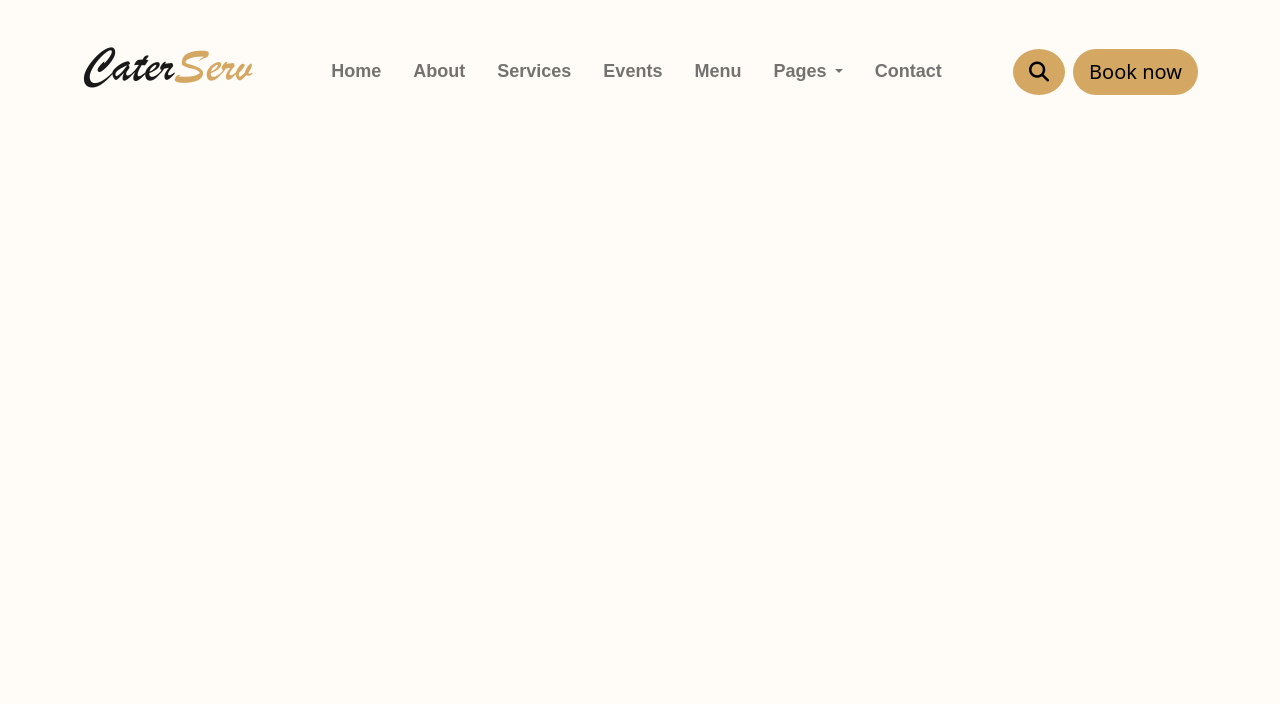
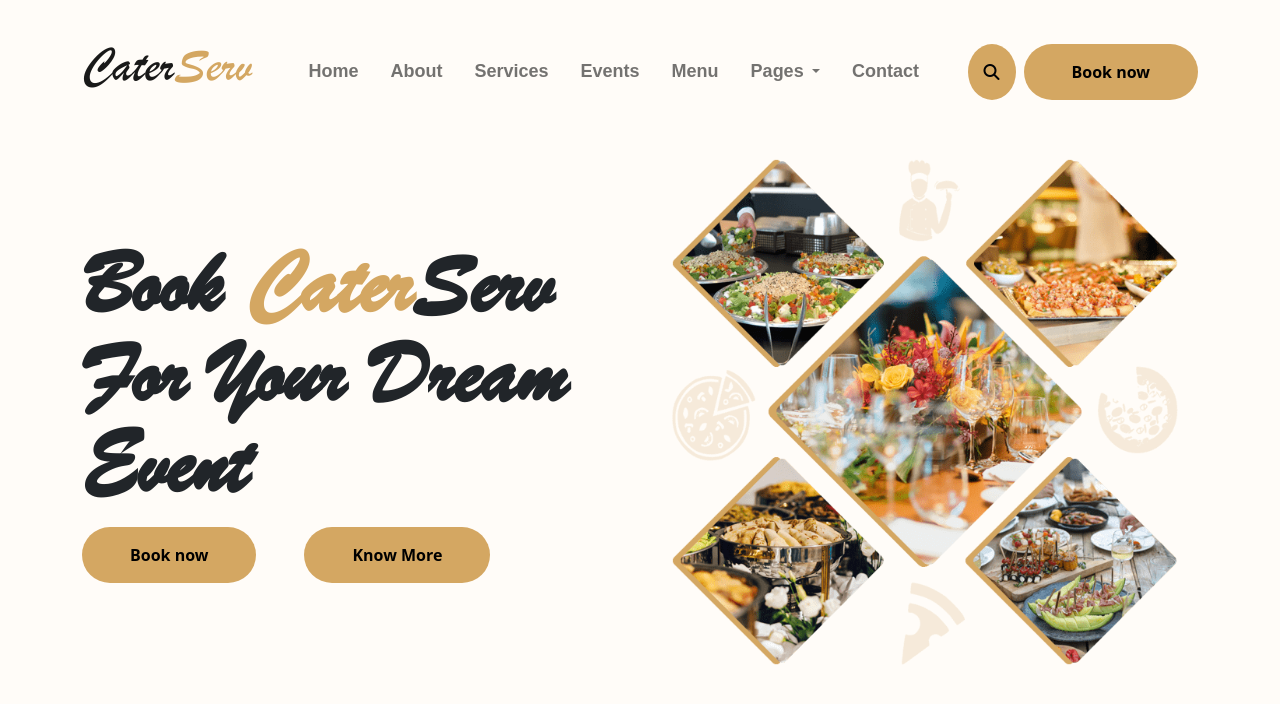
Before and after one commit to Tayyabakhatri/CODESOFT-internship, a plain HTML site: page index.html in a window 1280 px wide. Drawn offline with nearby package versions, Linux system fonts and the light colour scheme.

Commit message:
hero section added

```diff
--- a/index.html
+++ b/index.html
@@ -43,9 +43,9 @@
             <a class="nav-link  p-3" href="#"><span class="tab-color">Menu</span></a>
           </li>
           <li class="nav-item  activedropdown">
-            <a class="nav-link dropdown-toggle p-3" href="#" id="navbarDropdown" role="button"
-              data-bs-toggle="dropdown" aria-expanded="false">
-             <span class=" tab-color"> Pages</span>
+            <a class="nav-link dropdown-toggle p-3" href="#" id="navbarDropdown" role="button" data-bs-toggle="dropdown"
+              aria-expanded="false">
+              <span class=" tab-color"> Pages</span>
             </a>
             <ul class="dropdown-menu" aria-labelledby="navbarDropdown">
               <li><a class="dropdown-item" href="#">Booking</a></li>
@@ -61,16 +61,42 @@
         </ul>
 
         <form class="d-flex">
-          <button type="button" class="btn btn-primary btn-lg rounded-circle bt mx-2 "><i class="fa-solid fa-magnifying-glass "
-              style="color: #000205;"></i></button>
+          <button type="button" class="btn btn-primary btn-lg rounded-circle bt mx-2 "><i
+              class="fa-solid fa-magnifying-glass " style="color: #000205;"></i></button>
 
-          <button type="button" class="btn btn-primary btn-lg rounded-pill bt">Book now</button>
+          <button type="button" class="btn btn-primary btn-lg rounded-pill px-5 py-3 bt">Book now</button>
 
         </form>
 
       </div>
     </div>
   </nav>
+  <!-- navbar end -->
+  <!-- hero section start -->
+
+  <div class="d-flex justify-content-around">
+    <div class="container col-xxl-8 m-2  d-flex justify-content-between">
+      <div class="row flex-lg-row-reverse align-items-center  justify-content-center">
+        <div class="col-10 col-sm-8 col-lg-6 p-2  ">
+          <img src="images/hero.png" class="mx-lg-auto img-fluid px-4" alt="Bootstrap Themes" loading="lazy">
+        </div>
+        <div class="col-lg-6">
+
+          <h1 class="display-5 fw-bold lh-1 mb-3 main-heading">Book <span class="logo-color">Cater</span>Serv For Your Dream Event</h1>
+
+          <div class="d-flex gap-5">
+            <button type="button" class="btn btn-primary btn-lg rounded-pill px-5 py-3 bt">Book now</button>
+            <button type="button" class="btn btn-primary btn-lg rounded-pill px-5 py-3 bt">Know More</button>
+          </div>
+
+
+        </div>
+
+      </div>
+    </div>
+  </div>
+
+
 </body>
 
 </html>
--- a/style.css
+++ b/style.css
@@ -13,6 +13,8 @@ body{
     color: black;
     border: 0px;
     transition: background-color 0.8s ease;
+    font-size: medium;
+    font-weight: 700;
 }
 .bt:hover{
     background-color: black;
@@ -37,3 +39,13 @@ body{
 .logo-color{
     color: #d4a762;
 }
+.main-heading{
+    font-family: script;
+    font-weight: 200;
+    font-size: 90px;
+}
+@media screen and (min-width:0px) and (max-width:700px) {
+    .main-heading{
+        font-size: 60px;
+    }
+}
```
Also changed, not shown: images/hero.png (added).
